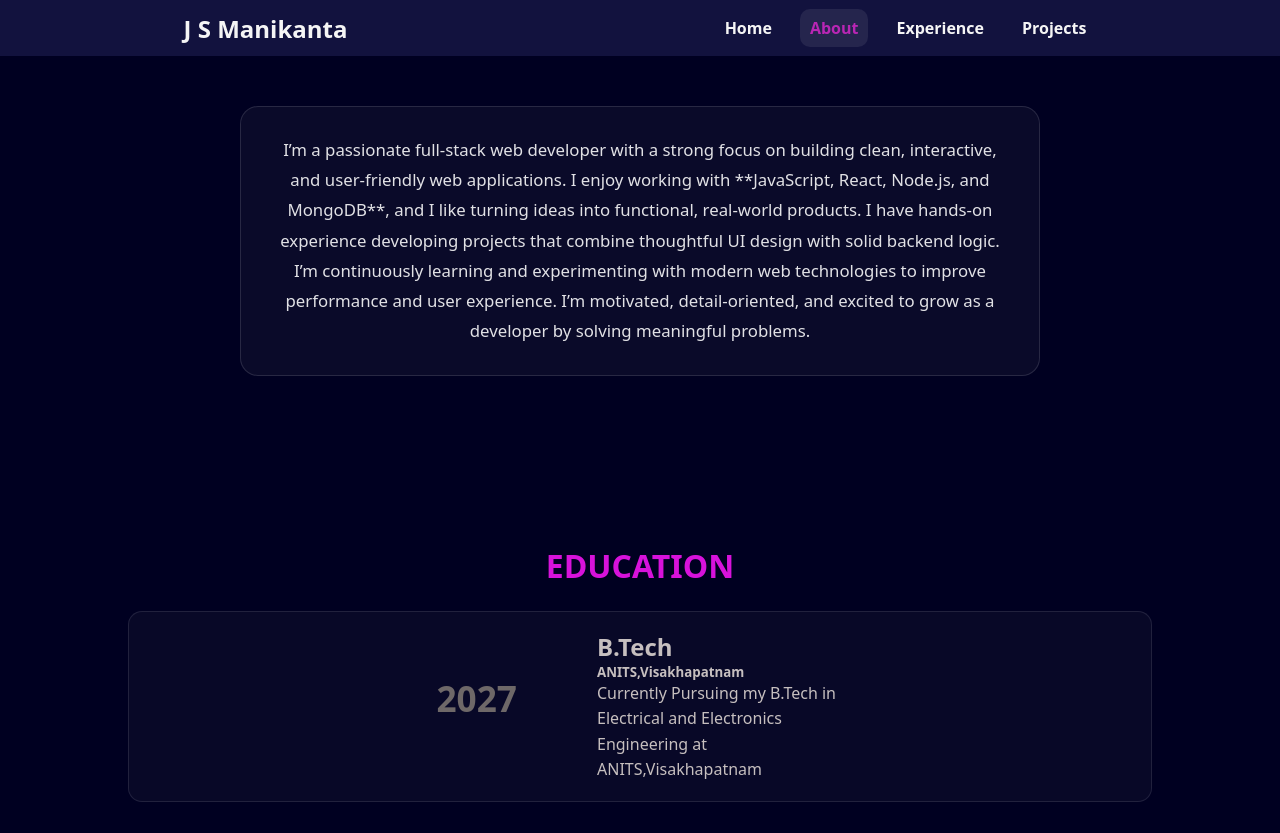
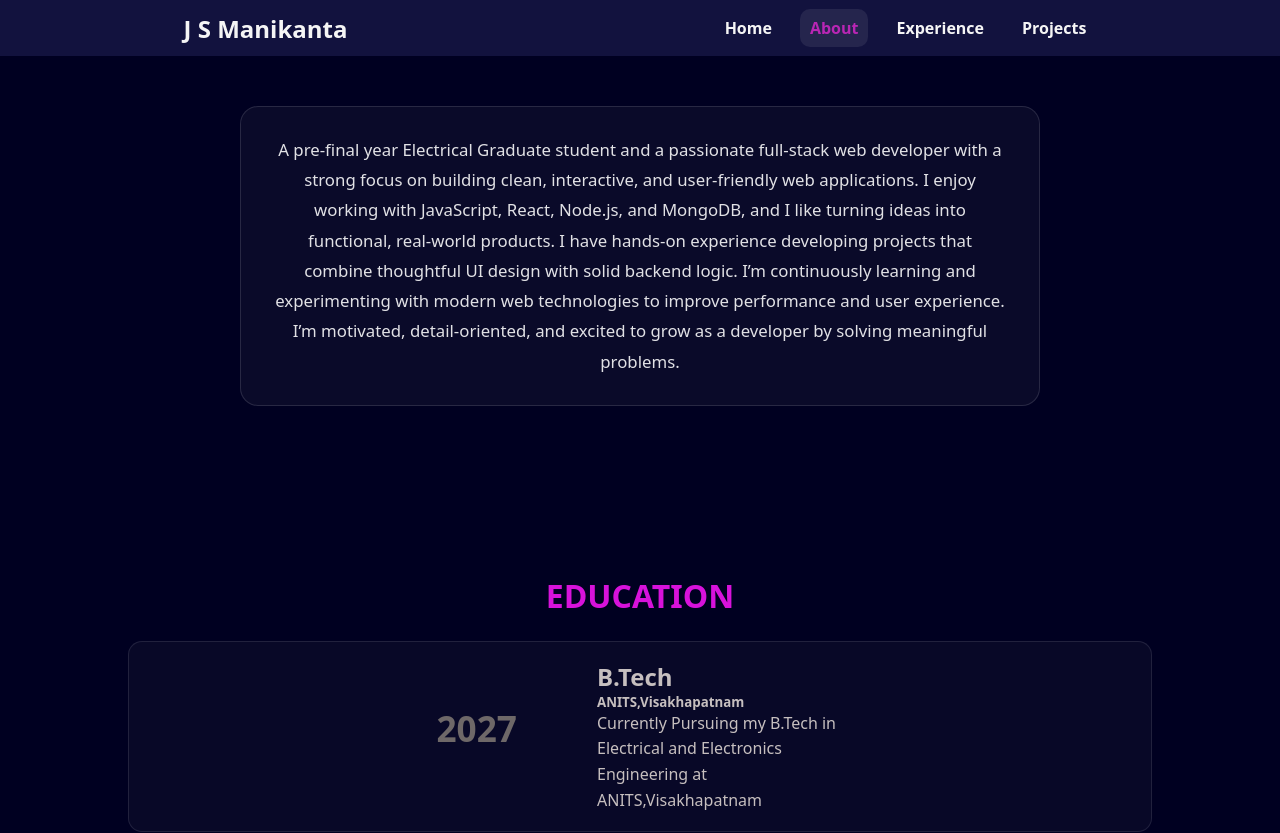
Before and after one commit to jsmanikanta/jsmanikanta_portfolio, a React (Vite) app: page /about in a window 1280 px wide. Shown: the top 833 px of the page. Built offline with nearby package versions, Linux system fonts and the light colour scheme.

Commit message:
Update About.jsx

```diff
--- a/src/About.jsx
+++ b/src/About.jsx
@@ -6,9 +6,9 @@ export default function About() {
     <main>
       <div>
         <p className="about">
-          I’m a passionate full-stack web developer with a strong focus on
+          A pre-final year Electrical Graduate student and a passionate full-stack web developer with a strong focus on
           building clean, interactive, and user-friendly web applications. I
-          enjoy working with **JavaScript, React, Node.js, and MongoDB**, and I
+          enjoy working with JavaScript, React, Node.js, and MongoDB, and I
           like turning ideas into functional, real-world products. I have
           hands-on experience developing projects that combine thoughtful UI
           design with solid backend logic. I’m continuously learning and
```
